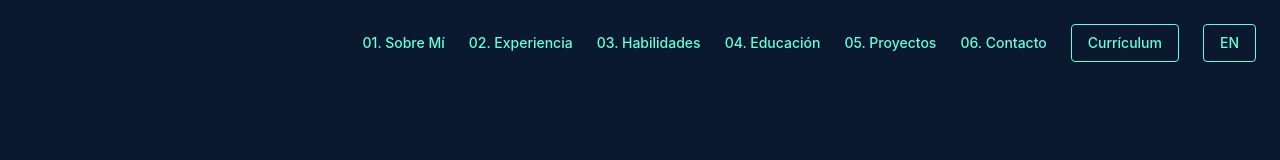
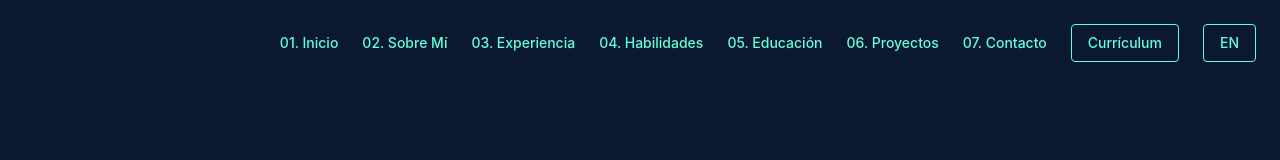
Before and after one commit to FranAlcoba66/Porfolio, a Vue app: page / in a window 1280 px wide. Shown: the top 160 px of the page. Built offline with nearby package versions, Linux system fonts and the light colour scheme.

Commit message:
[Portfolio] - load some real projects

```diff
--- a/src/components/Hero.vue
+++ b/src/components/Hero.vue
@@ -1,5 +1,5 @@
 <template>
-  <section class="min-h-screen flex items-center section-container">
+  <section id="hero" class="min-h-screen flex items-center section-container">
     <div class="max-w-3xl">
       <h4 class="text-teal-400 mb-4 animate-fadeIn">{{ $t('hero.greeting') }}</h4>
       <h1 class="text-5xl sm:text-7xl font-bold mb-2 heading-gradient animate-typing">
--- a/src/components/Navbar.vue
+++ b/src/components/Navbar.vue
@@ -88,6 +88,8 @@ export default {
     const currentIndex = ref(0);
 
     const menuItems = [
+      { name: "home", href: "#hero" },
+
       { name: "about", href: "#about" },
       { name: "experience", href: "#experience" },
       { name: "skills", href: "#skills" },
--- a/src/components/Projects.vue
+++ b/src/components/Projects.vue
@@ -3,46 +3,77 @@
     <div class="max-w-4xl mx-auto">
       <h2 class="text-3xl font-bold mb-12 flex items-center">
         <span class="text-teal-400 mr-2">05.</span>
-                <span class="heading-gradient">{{ $t('projects.title') }}</span>
+        <span class="heading-gradient">{{ $t("projects.title") }}</span>
       </h2>
 
       <div class="grid gap-8 md:gap-12">
-                <div v-for="(project, index) in localizedProjects" :key="project.title"
-                    class="relative bg-slate-800/30 rounded-lg overflow-hidden group">
+        <div
+          v-for="(project, index) in localizedProjects"
+          :key="project.title"
+          class="relative bg-slate-800/30 rounded-lg overflow-hidden group"
+        >
           <div class="md:grid md:grid-cols-12 items-center">
             <!-- Project Image -->
             <div class="md:col-span-7 relative aspect-video">
-                            <img :src="project.image" :alt="project.title"
-                                class="w-full h-full object-cover opacity-20 group-hover:opacity-50 transition-opacity duration-300" />
+              <img
+                :src="project.image"
+                :alt="project.title"
+                class="w-full h-full object-cover opacity-20 group-hover:opacity-50 transition-opacity duration-300"
+              />
               <div class="absolute inset-0 bg-teal-400/10"></div>
             </div>
 
             <!-- Project Info -->
             <div class="md:col-span-5 p-6 md:p-8">
-                            <p class="text-teal-400 text-sm mb-2">{{ $t('projects.featuredProject') }}</p>
-                            <h3 class="text-2xl font-bold text-slate-200 mb-4">{{ project.title }}</h3>
+              <p class="text-teal-400 text-sm mb-2">
+                {{ $t("projects.featuredProject") }}
+              </p>
+              <h3 class="text-2xl font-bold text-slate-200 mb-4">
+                {{ project.title }}
+              </h3>
               <div class="bg-slate-900/90 p-6 rounded-lg mb-4">
                 <p class="text-slate-400">{{ project.description }}</p>
               </div>
               <ul class="flex flex-wrap gap-2 mb-4">
-                                <li v-for="tech in project.technologies" :key="tech" class="text-teal-400 text-sm">
+                <li
+                  v-for="tech in project.technologies"
+                  :key="tech"
+                  class="text-teal-400 text-sm"
+                >
                   {{ tech }}
                 </li>
               </ul>
               <div class="flex gap-4">
-                                <a :href="project.github" target="_blank"
-                                    class="text-slate-300 hover:text-teal-400 transition-colors">
+                <a
+                  :href="project.github"
+                  target="_blank"
+                  class="text-slate-300 hover:text-teal-400 transition-colors"
+                >
                   <svg class="w-6 h-6" fill="currentColor" viewBox="0 0 24 24">
-                                        <path fill-rule="evenodd"
+                    <path
+                      fill-rule="evenodd"
                       d="M12 2C6.477 2 2 6.484 2 12.017c0 4.425 2.865 8.18 6.839 9.504.5.092.682-.217.682-.483 0-.237-.008-.868-.013-1.703-2.782.605-3.369-1.343-3.369-1.343-.454-1.158-1.11-1.466-1.11-1.466-.908-.62.069-.608.069-.608 1.003.07 1.531 1.032 1.531 1.032.892 1.53 2.341 1.088 2.91.832.092-.647.35-1.088.636-1.338-2.22-.253-4.555-1.113-4.555-4.951 0-1.093.39-1.988 1.029-2.688-.103-.253-.446-1.272.098-2.65 0 0 .84-.27 2.75 1.026A9.564 9.564 0 0112 6.844c.85.004 1.705.115 2.504.337 1.909-1.296 2.747-1.027 2.747-1.027.546 1.379.202 2.398.1 2.651.64.7 1.028 1.595 1.028 2.688 0 3.848-2.339 4.695-4.566 4.943.359.309.678.92.678 1.855 0 1.338-.012 2.419-.012 2.747 0 .268.18.58.688.482A10.019 10.019 0 0022 12.017C22 6.484 17.522 2 12 2z"
-                                            clip-rule="evenodd" />
+                      clip-rule="evenodd"
+                    />
                   </svg>
                 </a>
-                                <a :href="project.demo" target="_blank"
-                                    class="text-slate-300 hover:text-teal-400 transition-colors">
-                                    <svg class="w-6 h-6" fill="none" stroke="currentColor" viewBox="0 0 24 24">
-                                        <path stroke-linecap="round" stroke-linejoin="round" stroke-width="2"
-                                            d="M10 6H6a2 2 0 00-2 2v10a2 2 0 002 2h10a2 2 0 002-2v-4M14 4h6m0 0v6m0-6L10 14" />
+                <a
+                  :href="project.demo"
+                  target="_blank"
+                  class="text-slate-300 hover:text-teal-400 transition-colors"
+                >
+                  <svg
+                    class="w-6 h-6"
+                    fill="none"
+                    stroke="currentColor"
+                    viewBox="0 0 24 24"
+                  >
+                    <path
+                      stroke-linecap="round"
+                      stroke-linejoin="round"
+                      stroke-width="2"
+                      d="M10 6H6a2 2 0 00-2 2v10a2 2 0 002 2h10a2 2 0 002-2v-4M14 4h6m0 0v6m0-6L10 14"
+                    />
                   </svg>
                 </a>
               </div>
@@ -55,40 +86,47 @@
 </template>
 
 <script>
-import { useI18n } from 'vue-i18n'
-import portfolio from '../assets/portfolio.png'
+import { useI18n } from "vue-i18n";
+import portfolio from "../assets/portfolio.png";
+import exchange from "../assets/exchange.png";
 
 export default {
-    name: 'Projects',
+  name: "Projects",
   setup() {
-        const { t } = useI18n()
+    const { t } = useI18n();
 
     const projects = [
       {
-                id: 'portfolio',
+        id: "portfolio",
         image: portfolio,
-                technologies: ['Vue.js', 'Tailwind CSS', 'JavaScript'],
-                github: 'https://github.com/yourusername/portfolio',
-                demo: 'https://yourportfolio.com'
+        technologies: [
+          "Vue.js 3",
+          "Vue Router",
+          "Vue I18n",
+          "Tailwind CSS",
+          "PostCSS",
+        ],
+        github: "https://github.com/FranAlcoba66/Porfolio",
+        demo: "https://porfolio-two-pearl.vercel.app/",
       },
       {
-                id: 'taskManager',
-                image: '/projects/taskmanager.jpg',
-                technologies: ['Vue.js', 'Firebase', 'Vuex', 'Tailwind CSS'],
-                github: 'https://github.com/yourusername/taskmanager',
-                demo: 'https://yourtaskmanager.com'
-            }
-        ]
+        id: "exchange",
+        image: exchange,
+        technologies: ["Vue.js", "Html", "Vuex", "Tailwind CSS"],
+        github: "https://github.com/FranAlcoba66/platzi-exchange-coincap",
+        demo: "https://platzi-exchange-coincap.vercel.app",
+      },
+    ];
 
-        const localizedProjects = projects.map(project => ({
+    const localizedProjects = projects.map((project) => ({
       ...project,
       title: t(`projects.${project.id}.title`),
-            description: t(`projects.${project.id}.description`)
-        }))
+      description: t(`projects.${project.id}.description`),
+    }));
 
     return {
-            localizedProjects
-        }
-    }
-}
+      localizedProjects,
+    };
+  },
+};
 </script>
--- a/src/i18n/en.js
+++ b/src/i18n/en.js
@@ -1,5 +1,6 @@
 export default {
     navbar: {
+        home: 'Home',
         about: 'About',
         experience: 'Experience',
         education: 'Education',
@@ -87,11 +88,11 @@ export default {
         featuredProject: 'Featured Project',
         portfolio: {
             title: 'Portfolio Website',
-            description: 'A personal web application built with Vue.js and Tailwind CSS. It showcases my experience, projects, and skills in a modern and interactive way.'
+            description: 'Personal portfolio developed with modern technologies showcasing my professional experience, technical skills, and projects. Designed with a focus on user experience, smooth animations, and a responsive layout.'
         },
-        taskManager: {
-            title: 'Task Manager App',
-            description: 'Task management application with user authentication, real-time storage, and drag-and-drop functionality.'
+        exchange: {
+            title: 'Platzi Exchange App',
+            description: 'Interactive web application for tracking cryptocurrencies. It displays the top cryptocurrencies with up-to-date information such as price, market capitalization, and 24-hour variation. Each cryptocurrency has a detailed view including its price history and the markets where it is available. The app features a currency converter between USD and the selected cryptocurrency, along with dynamic charts to analyze price trends. Real-time data is fetched using the Coinbase REST API. The entire design is fully responsive, built with TailwindCSS to ensure a smooth experience across all devices.'
         }
     },
     contact: {
--- a/src/i18n/es.js
+++ b/src/i18n/es.js
@@ -1,5 +1,6 @@
 export default {
     navbar: {
+        home: 'Inicio',
         about: 'Sobre Mí',
         experience: 'Experiencia',
         education: 'Educación',
@@ -87,11 +88,11 @@ export default {
         featuredProject: 'Proyecto Destacado',
         portfolio: {
             title: 'Sitio Web Personal',
-            description: 'Una aplicación web personal construida con Vue.js y Tailwind CSS. Presenta mi experiencia, proyectos y habilidades de una manera moderna e interactiva.'
+            description: 'Portfolio personal desarrollado con tecnologías modernas que muestra mi experiencia profesional, habilidades técnicas y proyectos. Diseñado con un enfoque en la experiencia del usuario, animaciones suaves y un diseño responsivo.'
         },
         taskManager: {
-            title: 'Aplicación de Gestión de Tareas',
-            description: 'Aplicación de gestión de tareas con autenticación de usuarios, almacenamiento en tiempo real y funcionalidades de arrastrar y soltar.'
+            title: 'Platzi Exchange',
+            description: 'Aplicación web interactiva para el seguimiento de criptomonedas. Permite visualizar las principales criptodivisas con datos actualizados como precio, capitalización de mercado y variación en las últimas 24 horas. Cada criptomoneda cuenta con una vista detallada que incluye su historial de precios y los mercados en los que está disponible. Integra un conversor entre USD y la criptomoneda seleccionada, así como gráficos dinámicos para analizar la evolución de precios. La información se obtiene en tiempo real mediante la API REST de Coinbase. Todo el diseño es completamente responsivo, desarrollado con TailwindCSS para garantizar una experiencia fluida en cualquier dispositivo.',
         }
     },
     contact: {
```
Also changed, not shown: src/assets/exchange.png (added). Lines whose indentation alone changed are shown as unchanged.
